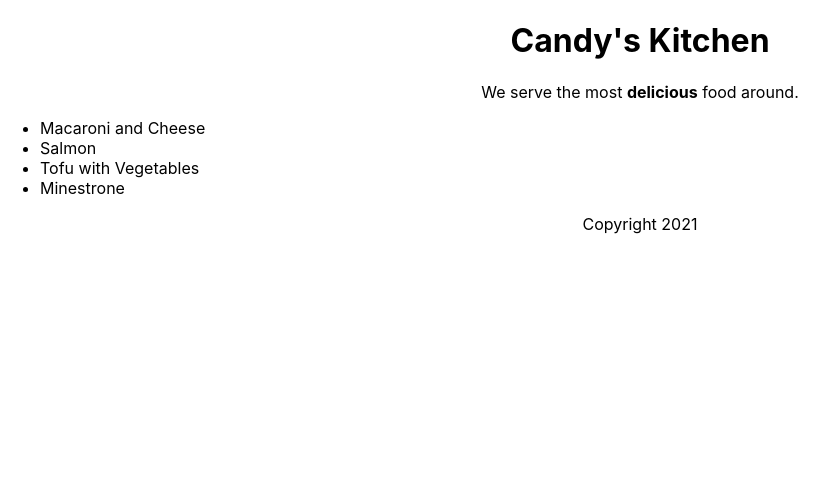
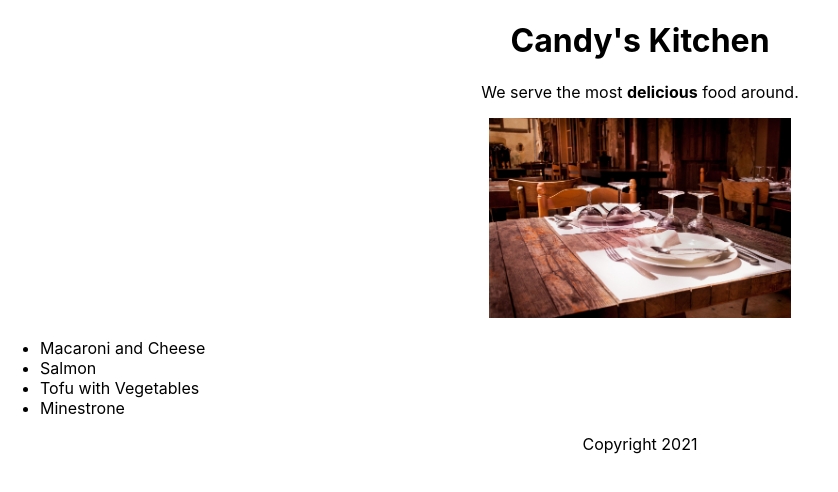
Before and after one commit to stijn-veren/ret-ep, a JavaScript app: page / in a window 1280 px wide. Shown: the top 492 px of the page, without its empty margins (0-838 px from the left). Built offline with nearby package versions, Linux system fonts and the light colour scheme.

Commit message:
Add an image

```diff
--- a/src/App.js
+++ b/src/App.js
@@ -1,4 +1,5 @@
 import './App.css'
+import restaurant from './restaurant.jpg'
 
 function Header(props) {
   return (
@@ -12,6 +13,11 @@ function Main(props) {
   return (
     <section>
       <p>We serve the most {props.adjective} food around.</p>
+      <img
+        src={restaurant}
+        alt="napkin and silverware at a restaurant table"
+        height={200}
+      />
       <ul style={{ textAlign: 'left' }}>
         {props.dishes.map((dish) => (
           <li key={dish.id}>{dish.title}</li>
```
Also changed, not shown: src/restaurant.jpg (added).
